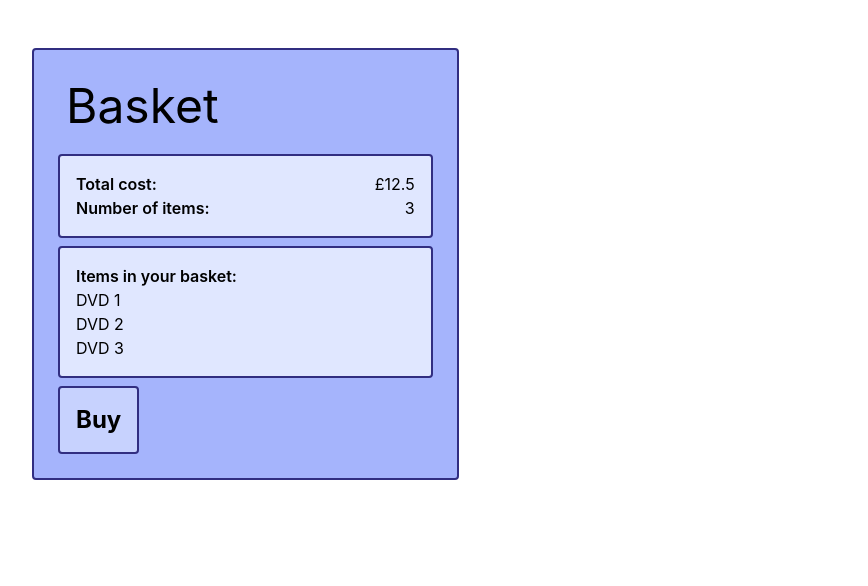
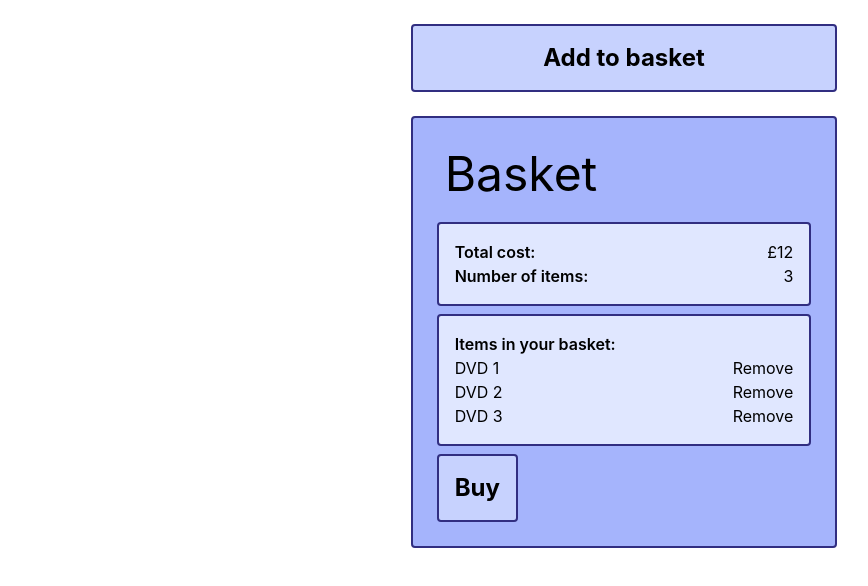
Before and after one commit to BathSpaWebDev/ADST-dvd-website, a React (Create React App) app in the folder secondhand-dvds/: page / in a window 1280 px wide. Shown: the top 586 px of the page, without its empty margins (16-884 px from the left). Built offline with nearby package versions, Linux system fonts and the light colour scheme.

Commit message:
basket fully functioning with dummy data

```diff
--- a/secondhand-dvds/src/components/Basket.jsx
+++ b/secondhand-dvds/src/components/Basket.jsx
@@ -1,12 +1,23 @@
 import {useState} from "react";
-export const Basket = () => {
+export const Basket = ({movieTitle, price}) => {
     const [visible, setVisibility] = useState(false)
     const [basketList, updateBasketList] = useState(["DVD 1", "DVD 2", "DVD 3"])
-    const [costTotal, updateCost] = useState(12.50)
+    const [costTotal, updateCost] = useState(12)
     const [itemTotal, updateItems] = useState(3)
     return (
             <div className="App">
-                <div className="text-left w-1/3 bg-indigo-300 p-4 rounded border-2 border-indigo-900 m-12">
+
+
+                <button className="top-left w-1/3 border-2 border-indigo-900 rounded p-4 text-2xl
+        font-bold bg-indigo-200 hover:border-indigo-500 m-6" onClick={() => {
+                    updateBasketList([...basketList, "Midsommar"])
+                    updateCost(costTotal + 5.55)
+                    updateItems(itemTotal + 1)
+                }}>Add to basket</button>
+
+
+
+                <div className="text-left w-1/3 bg-indigo-300 p-4 rounded border-2 border-indigo-900 m-auto">
                     <div className="p-4">
                         <p className="text-5xl">Basket</p>
                     </div>
@@ -24,8 +35,13 @@ export const Basket = () => {
                         <p className="font-semibold">Items in your basket:</p>
                         {basketList.map((item, index) => {
                             return(
-                                <div key={index}>
-                                    <p>{item}</p>
+                                <div key={index} className="flex justify-between">
+                                      <p>{item}</p>
+                                      <button onClick={() => {
+                                          (basketList.splice(index, 1))
+                                          updateBasketList([...basketList])
+
+                                      }}>Remove</button>
                                 </div>
                             )}
                         )}
@@ -43,15 +59,3 @@ export const Basket = () => {
             </div>
         );
     }
-
-
-    {/*
-'add to basket' button should do the following:
-<button onClick={() => {
-    updateBasketList([...basketList, addItem(data.item.title)])
-    updateCost(costTotal + itemPrice)
-    updateItems(itemTotal + 1)
-    }
-}
-ALSO UPDATE STOCK NUMBER ON THAT COMPONENT?
-*/}
```
